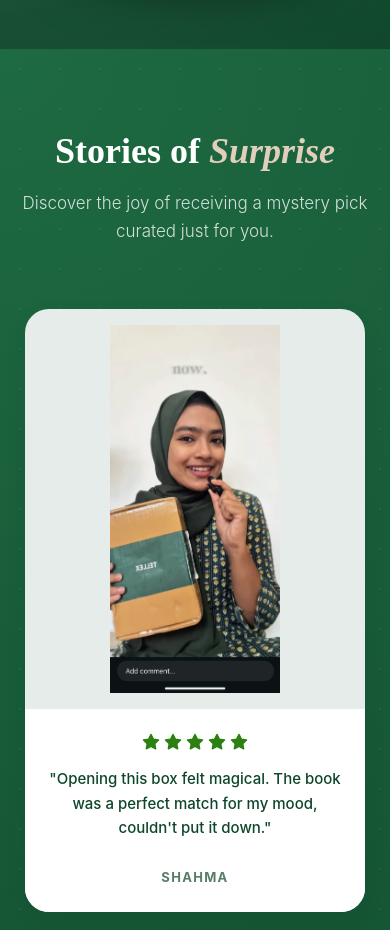
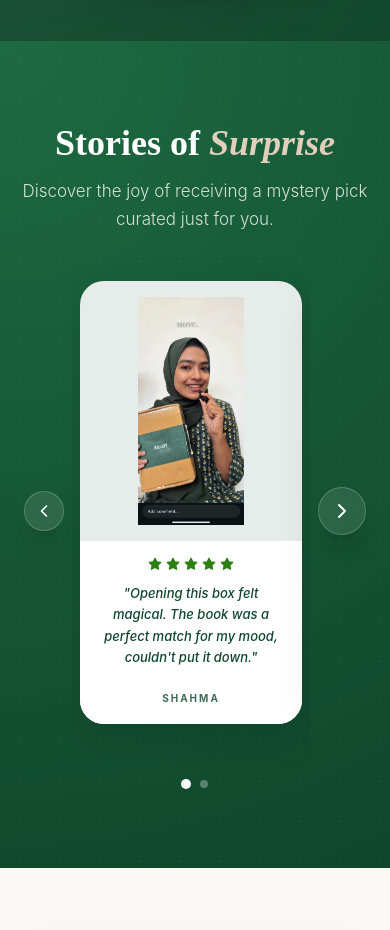
Before and after one commit to safwan63/Tellex-website, a React (Vite) app: page / in a window 390 px wide. Shown: the part 1020-1950 px from the top of the page. Built offline with nearby package versions, Linux system fonts and the light colour scheme; no server answers.

Commit message:
Update styling and generate production build in dist

```diff
--- a/src/Home.tsx
+++ b/src/Home.tsx
@@ -345,10 +345,10 @@ export default function Home() {
         <div className="absolute inset-0 opacity-5" style={{ backgroundImage: 'radial-gradient(#FFFFFF 1px, transparent 1px)', backgroundSize: '40px 40px' }}></div>
 
         <div className="max-w-7xl mx-auto px-4 sm:px-6 lg:px-8 relative z-10 w-full">
-          <div className="flex flex-col items-center sm:flex-row sm:justify-between sm:items-end mb-12 sm:mb-16">
-            <div className="text-center sm:text-left max-w-2xl">
+          <div className="flex flex-col items-center mb-6 sm:mb-8">
+            <div className="text-center max-w-2xl">
               <h2
-                className="text-4xl sm:text-5xl lg:text-6xl font-bold text-white mb-4 leading-tight"
+                className="text-4xl sm:text-5xl lg:text-6xl font-bold text-white mb-3 leading-tight"
                 style={{ fontFamily: "'Playfair Display', serif" }}
               >
                 Stories of <span className="text-[#e1cfbc] italic">Surprise</span>
@@ -356,30 +356,6 @@ export default function Home() {
               <p className="text-[17px] sm:text-[19px] text-white/80 leading-relaxed font-light">
                 Discover the joy of receiving a mystery pick curated just for you.
               </p>
-            </div>
-
-            {/* Custom Navigation */}
-            <div className="hidden sm:flex gap-4 mt-6 sm:mt-0">
-              <button
-                onClick={() => {
-                  const scroller = document.getElementById('testimonial-scroll');
-                  if (scroller) scroller.scrollBy({ left: -320, behavior: 'smooth' });
-                }}
-                className="w-14 h-14 rounded-full bg-white/5 hover:bg-white/10 flex items-center justify-center transition-all duration-300 border border-white/10 group shadow-lg backdrop-blur-md"
-                aria-label="Previous testimonial"
-              >
-                <ChevronLeft className="w-6 h-6 text-white group-hover:-translate-x-1 transition-transform duration-300 ease-out" />
-              </button>
-              <button
-                onClick={() => {
-                  const scroller = document.getElementById('testimonial-scroll');
-                  if (scroller) scroller.scrollBy({ left: 320, behavior: 'smooth' });
-                }}
-                className="w-14 h-14 rounded-full bg-white/5 hover:bg-white/10 flex items-center justify-center transition-all duration-300 border border-white/10 group shadow-lg backdrop-blur-md"
-                aria-label="Next testimonial"
-              >
-                <ChevronRight className="w-6 h-6 text-white group-hover:translate-x-1 transition-transform duration-300 ease-out" />
-              </button>
             </div>
           </div>
 
@@ -390,10 +366,26 @@ export default function Home() {
             }
           `}} />
 
-          {/* Testimonial Cards */}
+          {/* Testimonial Section with Centered Side Arrows */}
+          <div className="relative group/reel px-2 sm:px-6">
+            <div className="flex items-center justify-center gap-2 sm:gap-6 lg:gap-10">
+
+              {/* Left Arrow Button - Visible on all devices */}
+              <button
+                onClick={() => {
+                  const scroller = document.getElementById('testimonial-scroll');
+                  if (scroller) scroller.scrollBy({ left: -300, behavior: 'smooth' });
+                }}
+                className="flex w-10 h-10 sm:w-16 sm:h-16 rounded-full bg-white/10 hover:bg-white/20 items-center justify-center transition-all duration-300 border border-white/20 group/btn shadow-xl backdrop-blur-md flex-shrink-0 z-30"
+                aria-label="Previous testimonial"
+              >
+                <ChevronLeft className="w-5 h-5 sm:w-8 sm:h-8 text-white group-hover/btn:-translate-x-1 transition-transform duration-300 ease-out" />
+              </button>
+
+              {/* Scrollable Cards Reel - Centered */}
               <div
                 id="testimonial-scroll"
-            className="flex flex-col md:flex-row justify-center items-center gap-8 lg:gap-12 pb-12 pt-4 w-full"
+                className="flex flex-row overflow-x-auto scrollbar-hide gap-4 sm:gap-8 lg:gap-12 pb-10 pt-6 w-full max-w-5xl snap-x snap-mandatory justify-start sm:justify-center px-2 sm:px-4"
               >
                 {[
                   {
@@ -409,35 +401,35 @@ export default function Home() {
                 ].map((t, idx) => (
                   <div
                     key={idx}
-                className="flex-none w-[340px] sm:w-[400px] lg:w-[460px] bg-white rounded-3xl shadow-[0_8px_25px_rgba(0,0,0,0.06)] flex flex-col group transition-all duration-500 ease-out hover:-translate-y-2 hover:shadow-[0_15px_35px_rgba(0,0,0,0.1)] cursor-pointer relative overflow-hidden"
+                    className="flex-none w-full sm:w-[320px] lg:w-[360px] bg-white rounded-3xl shadow-[0_12px_40px_rgba(0,0,0,0.12)] flex flex-col group transition-all duration-500 ease-out hover:-translate-y-2 hover:shadow-[0_20px_50px_rgba(0,0,0,0.15)] cursor-pointer relative overflow-hidden snap-center"
                   >
-                {/* Image at top (fully covering top area but contained to avoid cropping) */}
-                <div className="w-full h-[400px] sm:h-[480px] lg:h-[550px] overflow-hidden relative bg-[#0E462B]/5 flex items-center justify-center p-4">
+                    {/* Image Area - Further reduced for Mobile & Desktop */}
+                    <div className="w-full h-[260px] sm:h-[320px] lg:h-[360px] overflow-hidden relative bg-[#0E462B]/5 flex items-center justify-center p-4 sm:p-6 text-center">
                       <div className="absolute inset-0 bg-[#0E462B]/5 z-10 transition-colors duration-500 ease-out group-hover:bg-transparent pointer-events-none"></div>
                       <img
                         src={t.img}
                         alt={`Customer ${t.name}`}
-                    className="w-full h-full object-contain transition-transform duration-700 ease-out group-hover:scale-[1.03]"
+                        className="w-full h-full object-contain transition-transform duration-700 ease-out group-hover:scale-[1.04]"
                       />
                     </div>
 
-                {/* Content inside the card */}
-                <div className="p-6 sm:p-7 flex flex-col items-center text-center flex-grow bg-white">
+                    {/* Content Area - Optimized for smaller size */}
+                    <div className="p-4 sm:p-6 flex flex-col items-center text-center flex-grow bg-white">
                       {/* Star Rating */}
-                  <div className="flex items-center gap-1 mb-4">
+                      <div className="flex items-center gap-1 mb-3 sm:mb-4">
                         {[...Array(5)].map((_, i) => (
-                      <Star key={i} className="w-[18px] h-[18px] text-[#2b8011] fill-current" />
+                          <Star key={i} className="w-3.5 h-3.5 sm:w-4 sm:h-4 text-[#2b8011] fill-current" />
                         ))}
                       </div>
 
                       {/* Testimonial Text */}
-                  <p className="text-[#0E462B] text-[15px] sm:text-[16px] leading-relaxed font-medium mb-6 flex-grow">
+                      <p className="text-[#0E462B] text-[13px] sm:text-[15px] leading-relaxed font-medium mb-4 sm:mb-6 flex-grow italic">
                         "{t.text}"
                       </p>
 
                       {/* User Name */}
                       <div className="mt-auto">
-                    <span className="text-[13px] font-bold text-[#0E462B]/70 tracking-widest uppercase">
+                        <span className="text-[10px] sm:text-[12px] font-bold text-[#0E462B]/80 tracking-[0.2em] uppercase">
                           {t.name}
                         </span>
                       </div>
@@ -446,10 +438,24 @@ export default function Home() {
                 ))}
               </div>
 
-          {/* Mobile Navigation Guidelines */}
-          <div className="flex justify-center mt-2 sm:hidden gap-2">
-            {[...Array(5)].map((_, i) => (
-              <div key={i} className="w-2 h-2 rounded-full bg-white/20"></div>
+              {/* Right Arrow Button - Visible on all devices */}
+              <button
+                onClick={() => {
+                  const scroller = document.getElementById('testimonial-scroll');
+                  if (scroller) scroller.scrollBy({ left: 300, behavior: 'smooth' });
+                }}
+                className="flex w-12 h-12 sm:w-16 sm:h-16 rounded-full bg-white/10 hover:bg-white/20 items-center justify-center transition-all duration-300 border border-white/20 group/btn shadow-xl backdrop-blur-md flex-shrink-0 z-30"
+                aria-label="Next testimonial"
+              >
+                <ChevronRight className="w-6 h-6 sm:w-8 sm:h-8 text-white group-hover/btn:translate-x-1 transition-transform duration-300 ease-out" />
+              </button>
+            </div>
+          </div>
+
+          {/* Pagination Indicators - Visible on Mobile */}
+          <div className="flex justify-center mt-4 gap-2.5 sm:hidden">
+            {[...Array(2)].map((_, i) => (
+              <div key={i} className={`w-2 h-2 rounded-full transition-all duration-300 ${i === 0 ? 'bg-white scale-125' : 'bg-white/30'}`}></div>
             ))}
           </div>
         </div>
--- a/src/components/HeroSection.tsx
+++ b/src/components/HeroSection.tsx
@@ -33,7 +33,7 @@ export default function HeroSection() {
           {/* Right Side: Content */}
           <div className="order-1 lg:order-2 flex flex-col items-center lg:items-start text-center lg:text-left">
             {/* Badge */}
-            <div className="inline-flex items-center gap-2 px-4 py-2 rounded-full bg-white/10 border border-white/20 mb-4 backdrop-blur-md shadow-lg transform transition hover:scale-105">
+            <div className="inline-flex items-center gap-2 px-4 py-2 rounded-full bg-white/10 border border-white/20 mb-2 backdrop-blur-md shadow-lg transform transition hover:scale-105">
               <Gift className="text-white w-4 h-4 drop-shadow-md" />
               <span className="text-white text-[12px] font-bold tracking-widest uppercase drop-shadow-md">Mystery Pick</span>
             </div>
```
Also changed, not shown: src/About.tsx (+65 -65 lines), 30 other files (tests, documents, lock files or other folders). Lines whose indentation alone changed are shown as unchanged.
